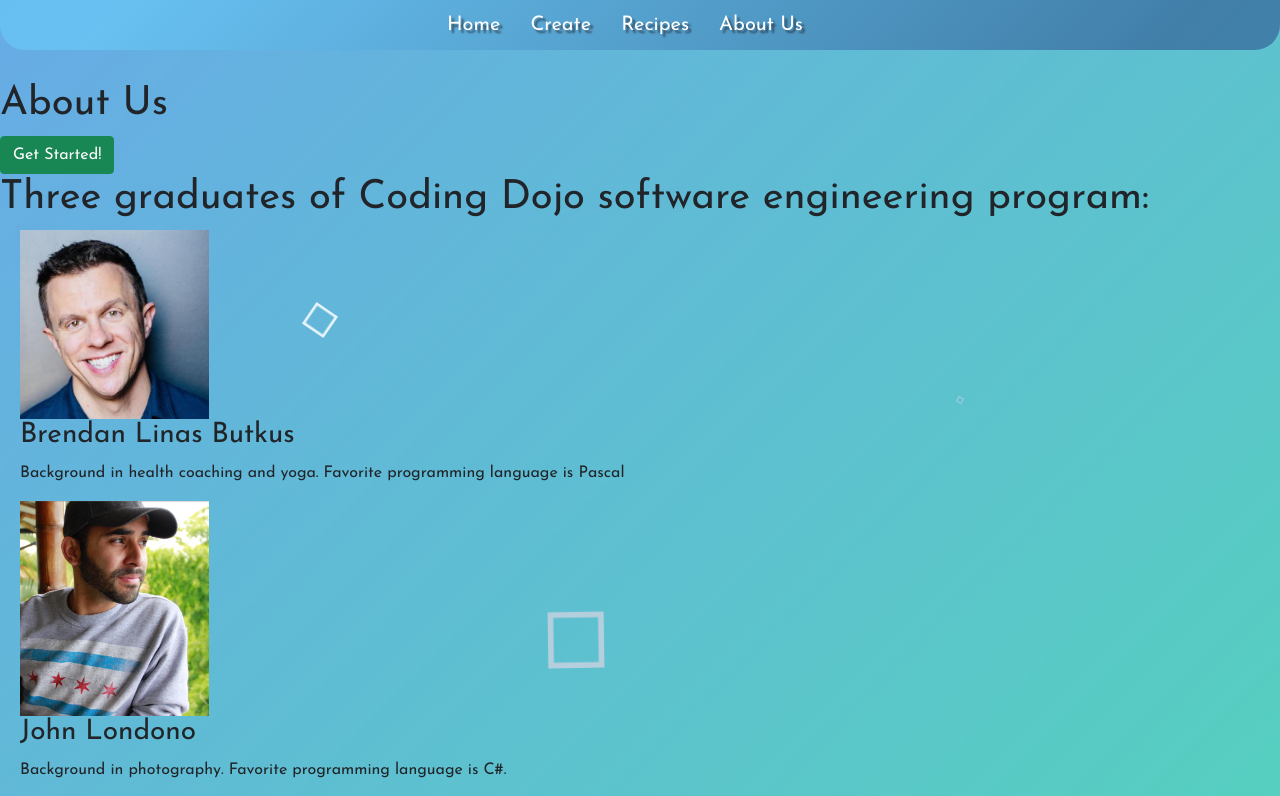
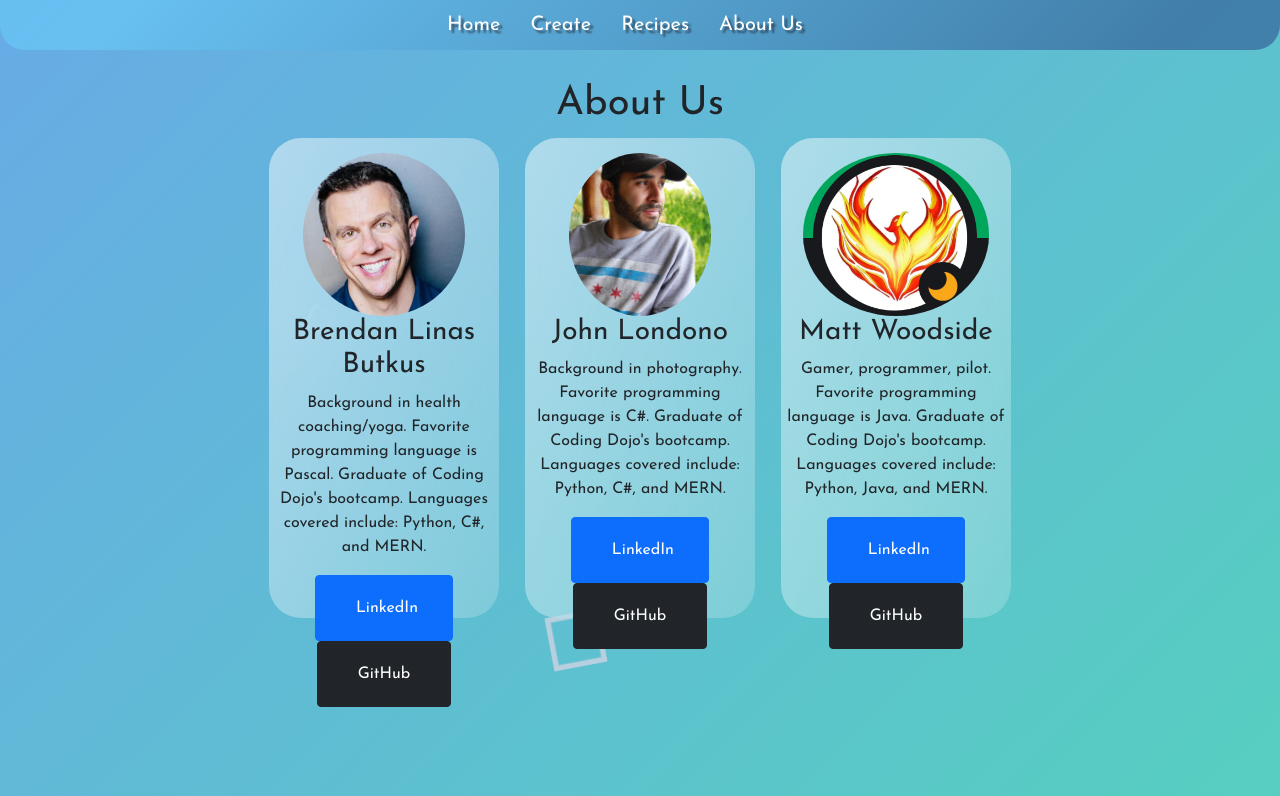
Before and after one commit to bmwoodside/Vegan-Recipes-Project, a React (Create React App) app in the folder client/: page /aboutus in a window 1280 px wide. Shown: the top 796 px of the page. Built offline with nearby package versions, Linux system fonts and the light colour scheme.

Commit message:
several changes

```diff
--- a/client/package.json
+++ b/client/package.json
@@ -3,6 +3,9 @@
   "version": "0.1.0",
   "private": true,
   "dependencies": {
+    "@fortawesome/free-regular-svg-icons": "^6.0.0-beta3",
+    "@fortawesome/free-solid-svg-icons": "^6.0.0-beta3",
+    "@fortawesome/react-fontawesome": "^0.1.17",
     "@testing-library/jest-dom": "^5.16.1",
     "@testing-library/react": "^12.1.2",
     "@testing-library/user-event": "^13.5.0",
--- a/client/src/App.css
+++ b/client/src/App.css
@@ -162,6 +162,29 @@ body {
   color: rgb(61, 61, 61);
   box-shadow: rgba(0, 0, 0, 0.308) 5px 5px 10px;
   padding: 7px;
+}
+
+.createBtn2{
+  background: linear-gradient(115deg, #ffffff,#115fa88f );
+  border-radius: 5px;
+  border: white solid 1px;
+  color: rgb(61, 61, 61);
+  box-shadow: rgba(0, 0, 0, 0.308) 5px 5px 10px;
+  padding: 7px;
+  text-decoration: none;
+  text-align: center;
+}
+
+.createBtn3{
+  background: linear-gradient(115deg, #ffffff, rgba(65, 168, 65, 0.315) );
+  border-radius: 5px;
+  border: white solid 1px;
+  color: rgb(61, 61, 61);
+  box-shadow: rgba(0, 0, 0, 0.308) 5px 5px 10px;
+  padding: 15px;
+  text-decoration: none;
+  text-align: center;
+  margin-bottom: 5px;
 }
 
 
@@ -389,16 +412,57 @@ body {
   justify-content: space-around;
   width:100%;
   height: 250px;
+  background-color: rgba(255, 255, 255, 0.74);
+  border-radius: 10px;
+  box-shadow: 2px 2px 2px rgba(0, 0, 0, 0.24);
 
 }
 
+#aboutUs{
+ /* margin: 0 auto; */
+ text-align: center;
+ justify-content: center;
+ margin-bottom: 10px;
+}
+
 .personContainer > img{
-  height: 25%;
-  width: 15%
+  height: 35%;
+  /* width: 35%; */
+  border-radius: 50%;
+  margin: 0 auto;
 }
 
 .personContainer{
   margin-left: 20px;
+  width: 30%;
+  height: 100%;
+  background: white;
+  border-radius: 2rem;
+  background: linear-gradient(to right bottom, rgba(255,255,255,0.5), rgba(255,255,255,0.2));
+  backdrop-filter: blur(2rem);
+  margin: 0 auto;
+  text-align: center;
+  padding-top: 15px;
+  display: flex;
+  flex-direction: column;
+  justify-content: space-around;
+
+}
+
+.personContainer > a{
+  max-width: 60%;
+  margin: 0 auto;
+  padding: 20px 40px;
+
+}
+
+
+.peopleContainer{
+  display: flex;
+  flex-direction: row;
+  margin:auto;
+  width: 60vw;
+  height: 60vh;
 }
 
 .oneRecipe > img{
@@ -406,3 +470,7 @@ body {
   width: 45%;
   border: 2px solid gray;
 }
+
+.ingredientsDelete{
+  margin-left: 10px;
+}
--- a/client/src/App.js
+++ b/client/src/App.js
@@ -9,7 +9,6 @@ import ViewAllRecipes from "./views/ViewAllRecipes";
 import ViewOne from "./views/ViewOne";
 import AboutUs from './views/AboutUs';
 import EditForm from './components/EditForm';
-
 
 function App() {
   return (
--- a/client/src/components/EditForm.jsx
+++ b/client/src/components/EditForm.jsx
@@ -82,7 +82,7 @@ const EditForm = (props) => {
             <form onSubmit={onSubmitHandler} className="recipeForm">
                 <div className="flex-create">
 
-                    <div className="form-col-input-left">
+                    {/* <div className="form-col-input-left">
                         <div className="create-name">
                             <label htmlFor='recipeName' >
                                 <p className='create-labels'>Name: </p>
@@ -94,7 +94,7 @@ const EditForm = (props) => {
                                 <input type="text" name='recipeName' className='input-label' value={form.recipeName} onChange={(e) => { onChangeHandler(e); e.target.value.length < 3 ? setNameError("Recipe name must be at least 3 characters.") : setNameError(""); }} placeholder='(e.g.: Vegan Burritos!..)' />
                             </label>
                         </div>
-                    </div>
+                    </div> */}
 
 
                 <div className='flex-create'>
@@ -104,7 +104,7 @@ const EditForm = (props) => {
                                 <p className='create-labels'>Name: </p>
                                 {
                                     nameError
-                                        ? <p style={{ color: "red" }}>{nameError}</p>
+                                        ? <p style={{ color: "darkred" }}>{nameError}</p>
                                         : null
                                 }
                                 <input type="text" name='recipeName' className='input-label' value={form.recipeName} onChange={(e) => { onChangeHandler(e); e.target.value.length < 3 ? setNameError("Recipe name must be at least 3 characters.") : setNameError(""); }} placeholder='(e.g.: Vegan Burritos!..)' />
@@ -116,7 +116,7 @@ const EditForm = (props) => {
                                 <p className='create-labels'>Description:</p>
                                 {
                                     descriptionError
-                                        ? <p style={{ color: "red" }}>{descriptionError}</p>
+                                        ? <p style={{ color: "darkred" }}>{descriptionError}</p>
                                         : null
                                 }
                                 <textarea name='recipeDescription' className='input-label' value={form.recipeDescription} onChange={(e) => { onChangeHandler(e); e.target.value.length < 3 ? setDescriptionError("Description must be at least 3 characters.") : setDescriptionError(""); }} placeholder='Tell us an appetizing description!' />
@@ -128,7 +128,7 @@ const EditForm = (props) => {
                                 <p className='create-labels'>Instructions:</p>
                                 {
                                     instructionsError
-                                        ? <p style={{ color: "red" }}>{instructionsError}</p>
+                                        ? <p style={{ color: "darkred" }}>{instructionsError}</p>
                                         : null
                                 }
                                 <textarea name='recipeInstructions' className='input-label' value={form.recipeInstructions} onChange={(e) => { onChangeHandler(e); e.target.value.length < 3 ? setInstructionsError("Instructions must be at least 3 characters.") : setInstructionsError(""); }} placeholder='Write your instructions here!' />
@@ -165,11 +165,11 @@ const EditForm = (props) => {
                     <div className="form-col-input-right">
                         <h3 id='create-recipe-ingredients-header'>Ingredients:</h3>
 
-                        <ul>
+                        <ul >
                             {form.recipeIngredients.map((ingredient, i) =>
-                                <li key={i}>
+                                <li key={i} >
                                     {ingredient}
-                                    <button className='btn btn-danger' onClick={(e) => ingredientDeleteHandler(e, i)}>Remove</button>
+                                    <button className='btn btn-sm btn-danger ingredientsDelete' onClick={(e) => ingredientDeleteHandler(e, i)}>X</button>
                                 </li>
                             )}
                         </ul>
--- a/client/src/views/AboutUs.jsx
+++ b/client/src/views/AboutUs.jsx
@@ -1,13 +1,20 @@
-import { Link } from "react-router-dom";
+// import { Link } from "react-router-dom";
+// import { faGithub } from "@fortawesome/free-solid-svg-icons";
+// import { FontAwesomeIcon } from "@fortawesome/react-fontawesome";
+// import { ReactDOM } from "react-dom";
+
+
 
 const AboutUs = (props) => {
 
 
     return (
         <div>
-            <h1>About Us</h1>
+            <div id="aboutUs">
+            <h1 >About Us</h1>
+            </div>
 
-            <Link to="/"><button className="btn btn-success">Get Started!</button></Link>
+            {/* <Link to="/"><button className="btn btn-success">Get Started!</button></Link> */}
 
             <div class="background">
                 <div class="cube"></div>
@@ -19,21 +26,30 @@ const AboutUs = (props) => {
 
 
             <div>
-                <h1>Three graduates of Coding Dojo software engineering program:</h1>
+                {/* <h1>Three graduates of Coding Dojo software engineering program:</h1> */}
+                <div className="peopleContainer">
                     <div className="personContainer">
                         <img src="./images/brendanProfilePhoto.jpeg" alt="brendanProfilePhoto" />
                         <h3>Brendan Linas Butkus</h3>
-                    <p>Background in health coaching and yoga. Favorite programming language is Pascal</p>
+                        <p>Background in health coaching/yoga. Favorite programming language is Pascal. Graduate of Coding Dojo's  bootcamp.  Languages covered include: Python, C#, and MERN.</p>
+                        <a href="https://www.linkedin.com/in/brendan-linas-butkus-31722627/" className="btn btn-primary">LinkedIn</a>
+                        <a href="https://github.com/brendanbutkus" className="btn btn-dark" >GitHub</a>
                     </div>
                     <div className="personContainer">
                         <img src="./images/johnProfilePhoto.png" alt="johnProfilePhoto" />
                         <h3>John Londono</h3>
-                    <p>Background in photography.  Favorite programming language is C#.</p>
+                        <p>Background in photography.  Favorite programming language is C#. Graduate of Coding Dojo's bootcamp.  Languages covered include: Python, C#, and MERN.</p>
+                        <a href="#" className="btn btn-primary">LinkedIn</a>
+                        <a href="https://github.com/JohnPaul-Londono" className="btn btn-dark">GitHub</a>
+
                     </div>
                     <div className="personContainer">
                         <img src="./images/mattProfilePhoto.png" alt="" />
                         <h3>Matt Woodside</h3>
-                    <p>Gamer, programmer.  Favorite programming language is React</p>
+                        <p>Gamer, programmer, pilot.  Favorite programming language is Java. Graduate of Coding Dojo's bootcamp.  Languages covered include: Python, Java, and MERN.</p>
+                        <a href="https://www.linkedin.com/in/bryan-woodside/" className="btn btn-primary">LinkedIn</a>
+                        <a href="https://github.com/bmwoodside" className="btn btn-dark">GitHub</a>
+                    </div>
                 </div>
             </div>
 
--- a/client/src/views/ViewAllRecipes.jsx
+++ b/client/src/views/ViewAllRecipes.jsx
@@ -1,6 +1,7 @@
 import React, { useEffect, useState } from 'react';
 import axios from 'axios';
 import {Link} from 'react-router-dom'
+// import Logo from '../../public/static/imgs/logo512.png'
 
 
 const ViewAllRecipes = (props) => {
@@ -19,17 +20,25 @@ const ViewAllRecipes = (props) => {
 
     return (
         <div className='w-75 mx-auto mt-5'>
-            <Link to="/recipes/create" className='mb-5 btn btn-lg btn-success'>Add a recipe </Link>
+            <div className='mb-5'>
+            <Link to="/recipes/create" className='mb-5 createBtn3'>Add a recipe </Link>
+
+            </div>
 
             {
                 recipes.map((item, i) => {
                     return (
                     <div className=" mx-auto recipe">
-                            <img src={item.recipeURL} alt={item.recipeURL}></img>
-                            <h3>{item.recipeName}</h3>
-                            <p>Number of Likes: {item.recipeLikes}</p>
-                            <p>{item.recipeDescription}</p>
-                            <Link to={`/recipes/${item._id}`} className='btn btn-primary btn-lg'>View Recipe</Link>
+                            {
+                                item.recipeURL == ""
+                                ? <img src="../logo192.png" alt="" />
+                                : <img src={item.recipeURL} alt={item.recipeURL}></img>
+                            }
+
+                            <h2>{item.recipeName}</h2>
+                            <h3>Likes: {item.recipeLikes}</h3>
+                            <h4>{item.recipeDescription}</h4>
+                            <Link to={`/recipes/${item._id}`} className='createBtn2'>View Recipe</Link>
                     </div>
                     )
                 })
--- a/client/src/views/ViewOne.jsx
+++ b/client/src/views/ViewOne.jsx
@@ -55,7 +55,11 @@ const ViewOne = (props) => {
 
             <div className='w-50 mx-auto oneRecipe'>
                 <h1>{view.recipeName}</h1>
-                <img src={view.recipeURL} alt={view.recipeURL} />
+                {
+                    view.recipeURL == ""
+                        ? <img src="../logo192.png" alt="" />
+                        : <img src={view.recipeURL} alt={view.recipeURL}></img>
+                }
                 <h1><button className='btn btn-warning' onClick={()=>onLikeHandler(view._id)} disabled={disableLikeButton}>👍{view.recipeLikes}</button></h1>
 
                 <h4>Ingredients:</h4>
```
Also changed, not shown: client/public/static/imgs/veganlogo.png (deleted), 1 other file (tests, documents, lock files or other folders). Lines whose indentation alone changed are shown as unchanged.
